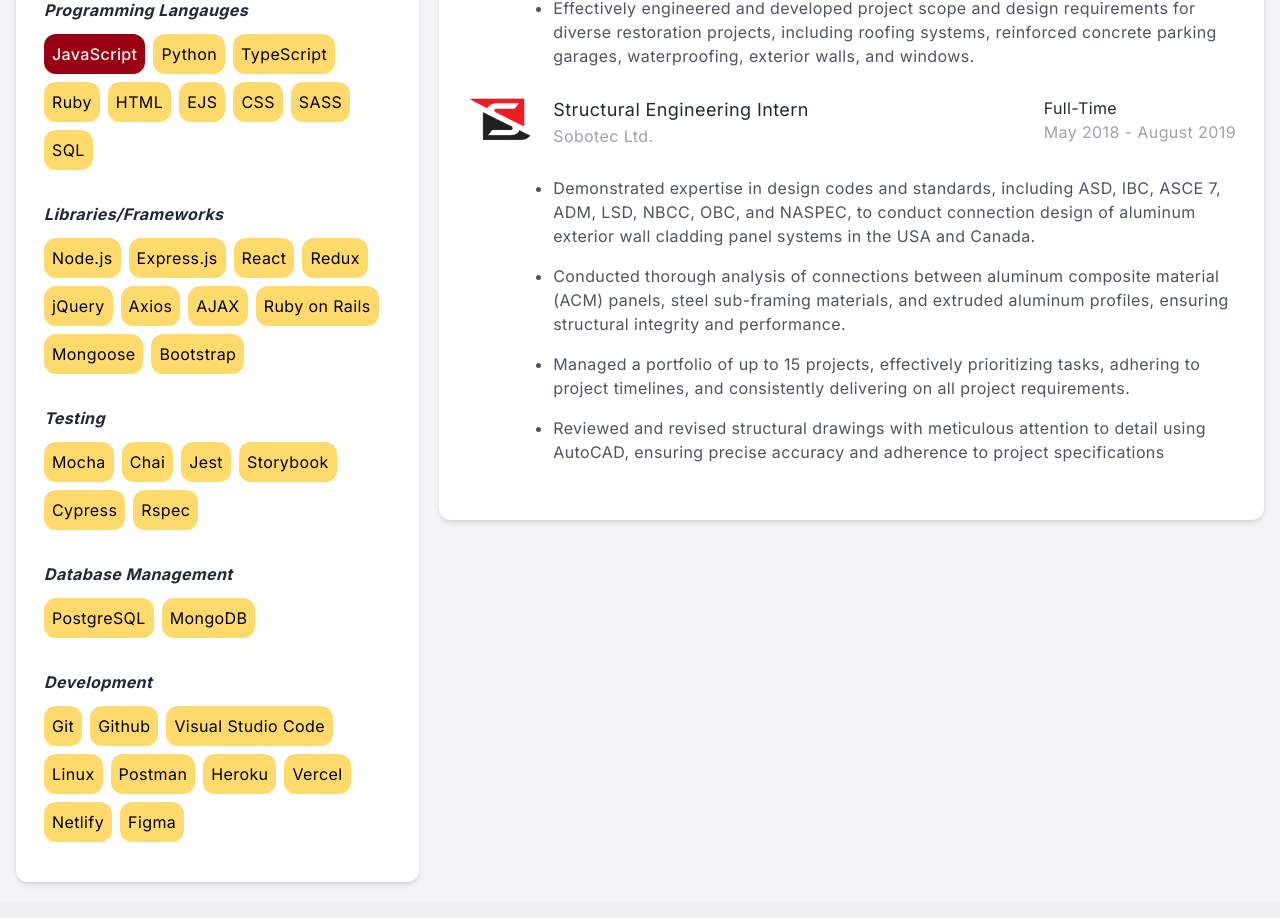
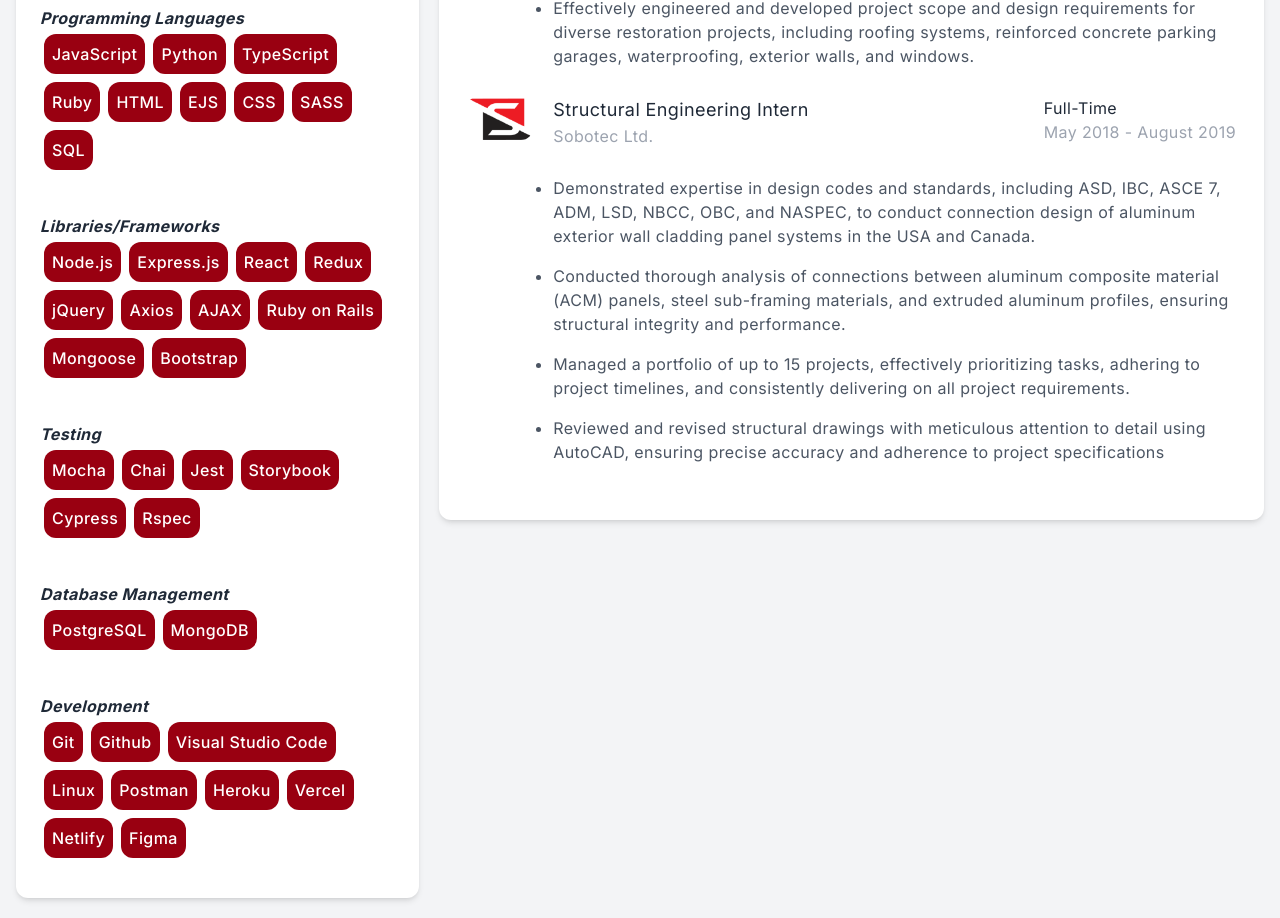
Before and after one commit to x-saim/portfolio, a Next.js app: page /resume in a window 1280 px wide. Shown: the part 920-1838 px from the top of the page. Built offline with nearby package versions, Linux system fonts and the light colour scheme.

Commit message:
refactor skills to use data obj and mapping func

```diff
--- /dev/null
+++ b/app/components/ResumeSkills.jsx
@@ -0,0 +1,34 @@
+import React from 'react';
+import data from '../../utils/data.json';
+
+const ResumeSkills = () => {
+  const renderSkills = () => {
+    return Object.entries(data).map(([category, skills]) => (
+      <div
+        key={category}
+        className='p-7 flow-root bg-white rounded-xl shadow-md'
+      >
+        <h3>{category}</h3>
+        {Object.entries(skills).map(([subcategory, subSkills]) => (
+          <div key={subcategory} className='-m-1 py-3'>
+            <h3 className='mt-5 italic text-base'>{subcategory}</h3>
+            <div className='flex flex-wrap'>
+              {subSkills.map((skill, index) => (
+                <div
+                  key={index}
+                  className='p-2 m-1 rounded-xl font-medium bg-[#990011FF] text-white'
+                >
+                  {skill}
+                </div>
+              ))}
+            </div>
+          </div>
+        ))}
+      </div>
+    ));
+  };
+
+  return <div>{renderSkills()}</div>;
+};
+
+export default ResumeSkills;
--- a/app/resume/page.js
+++ b/app/resume/page.js
@@ -5,7 +5,7 @@ import Image from 'next/image';
 import { FaGithub, FaLinkedinIn } from 'react-icons/fa';
 import { AiOutlineMail } from 'react-icons/ai';
 import Navbar from '../components/Navbar';
-
+import ResumeSkills from '../components/ResumeSkills';
 const Resume = () => {
   return (
     <>
@@ -30,7 +30,7 @@ const Resume = () => {
                 <div className='pt-10 p-3 bg-white shadow-md relative flex flex-col justify-center items-center'>
                   <Link href='/resume'>
                     <Image
-                      src='/assets/resume/profilepicture.jpg'
+                      src='/assets/resume/profilepicture.png'
                       alt='Avatar'
                       className='rounded-xl'
                       width={250}
@@ -79,7 +79,7 @@ const Resume = () => {
               </div>
 
               {/* Skills Block */}
-              <div className='p-7 flow-root bg-white rounded-xl shadow-md '>
+              {/* <div className='p-7 flow-root bg-white rounded-xl shadow-md '>
                 <h3>Technical Skills</h3>
                 <h3 className='mt-5 italic text-base'>Programming Langauges</h3>
                 <div className='-m-1 py-3 flex flex-wrap text-[#FCF6F5FF]'>
@@ -236,7 +236,8 @@ const Resume = () => {
                     Figma
                   </div>
                 </div>
-              </div>
+              </div> */}
+              <ResumeSkills />
             </div>
 
             {/* Right Side */}
--- /dev/null
+++ b/utils/data.json
@@ -0,0 +1,47 @@
+{
+  "Technical Skills": {
+    "Programming Languages": [
+      "JavaScript",
+      "Python",
+      "TypeScript",
+      "Ruby",
+      "HTML",
+      "EJS",
+      "CSS",
+      "SASS",
+      "SQL"
+    ],
+    "Libraries/Frameworks": [
+      "Node.js",
+      "Express.js",
+      "React",
+      "Redux",
+      "jQuery",
+      "Axios",
+      "AJAX",
+      "Ruby on Rails",
+      "Mongoose",
+      "Bootstrap"
+    ],
+    "Testing": [
+      "Mocha",
+      "Chai",
+      "Jest",
+      "Storybook",
+      "Cypress",
+      "Rspec"
+    ],
+    "Database Management": ["PostgreSQL", "MongoDB"],
+    "Development": [
+      "Git",
+      "Github",
+      "Visual Studio Code",
+      "Linux",
+      "Postman",
+      "Heroku",
+      "Vercel",
+      "Netlify",
+      "Figma"
+    ]
+  }
+}
```
Also changed, not shown: public/assets/resume/profilepicture.jpg (deleted), public/assets/resume/profilepicture.png (added).
